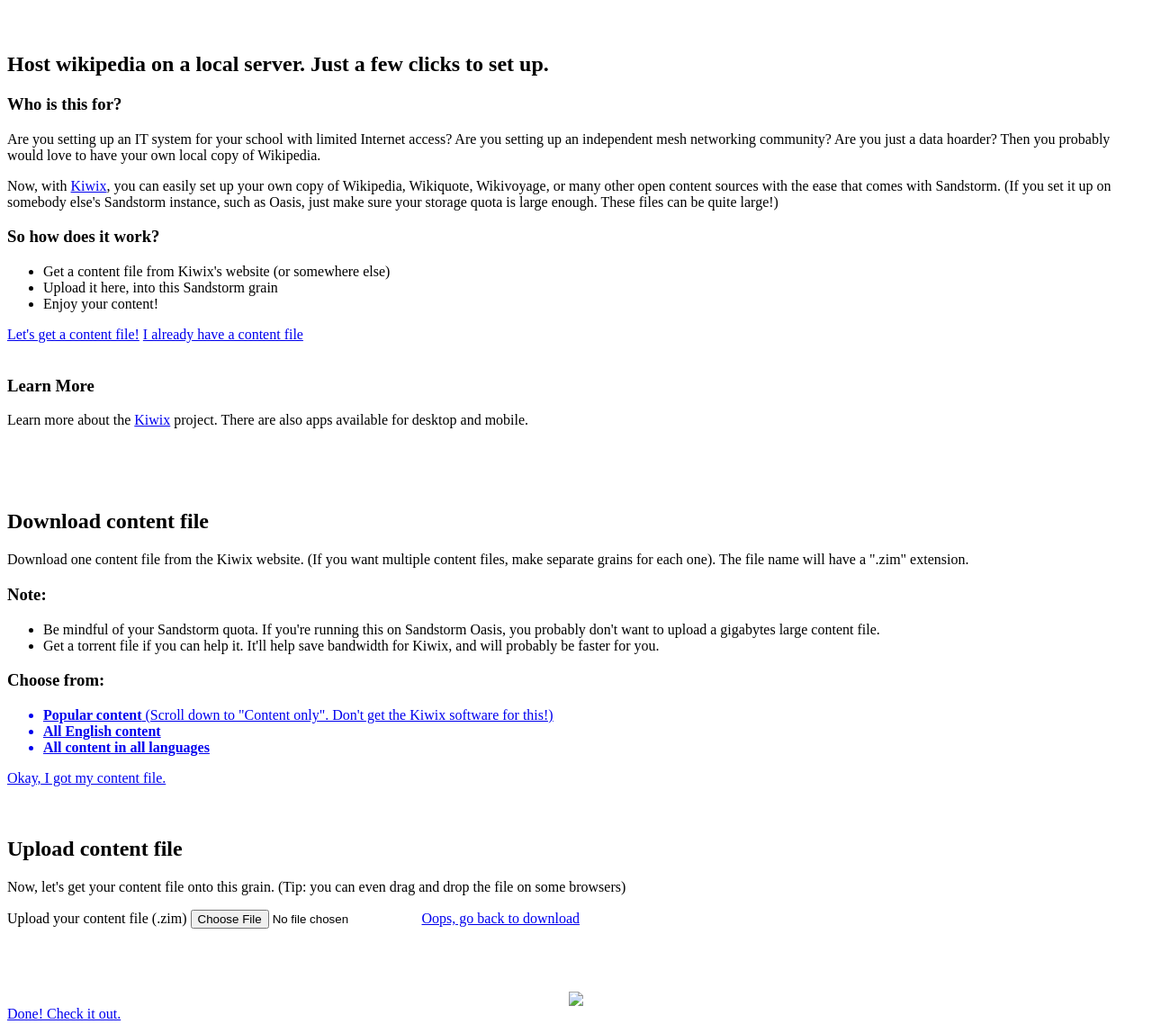
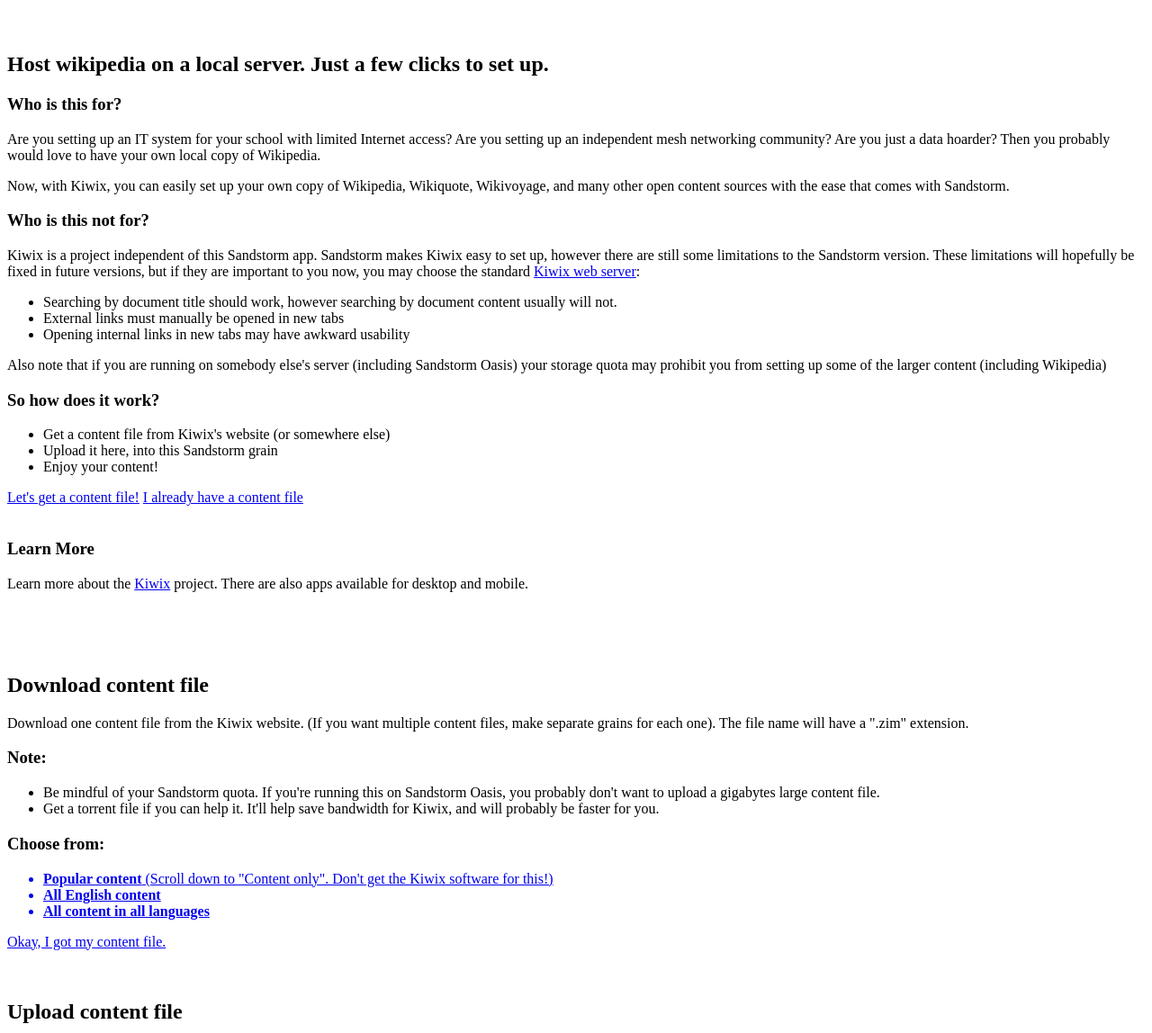
Before and after one commit to orblivion/KiwixSandstorm, a Flask app: template zim_uploader/uploader/templates/index.html in a window 1280 px wide. Shown: the part 252-1400 px from the top of the page at 90% size. Run offline with Flask 2, Linux system fonts and the light colour scheme; the template is opened without the code that fills it, so the values that code supplies are empty.

Commit message:
Who is this not for?

```diff
--- a/zim_uploader/uploader/templates/index.html
+++ b/zim_uploader/uploader/templates/index.html
@@ -45,7 +45,17 @@
 
             <p>Are you setting up an IT system for your school with limited Internet access? Are you setting up an independent mesh networking community? Are you just a data hoarder? Then you probably would love to have your own local copy of Wikipedia.</p>
 
-            <p>Now, with <a href="http://kiwix.org/">Kiwix</a>, you can easily set up your own copy of Wikipedia, Wikiquote, Wikivoyage, or many other open content sources with the ease that comes with Sandstorm. (If you set it up on somebody else's Sandstorm instance, such as Oasis, just make sure your storage quota is large enough. These files can be quite large!)</p>
+            <p>Now, with Kiwix, you can easily set up your own copy of Wikipedia, Wikiquote, Wikivoyage, and many other open content sources with the ease that comes with Sandstorm.</p>
+            <h3>Who is this not for?</h3>
+
+            <p>Kiwix is a project independent of this Sandstorm app. Sandstorm makes Kiwix easy to set up, however there are still some limitations to the Sandstorm version. These limitations will hopefully be fixed in future versions, but if they are important to you now, you may choose the standard <a href="http://wiki.kiwix.org/wiki/Features#Web_server" target="_blank" rel="noopener noreferrer">Kiwix web server</a>:</p>
+
+            <ul>
+                <li>Searching by document title should work, however searching by document content usually will not.</li>
+                <li>External links must manually be opened in new tabs</li>
+                <li>Opening internal links in new tabs may have awkward usability</li>
+            </ul>
+            <p>Also note that if you are running on somebody else's server (including Sandstorm Oasis) your storage quota may prohibit you from setting up some of the larger content (including Wikipedia)</p>
 
             <h3>So how does it work?</h3>
             <ul>
@@ -53,6 +63,7 @@
                 <li>Upload it here, into this Sandstorm grain</li>
                 <li>Enjoy your content!</li>
             </ul>
+
             <a href="#" class="to-slide-download btn btn-primary">Let's get a content file!</a>
             <a href="#" class="to-slide-upload btn btn-info">I already have a content file</a>
             <br>
```
Also changed, not shown: .sandstorm/description.md.
